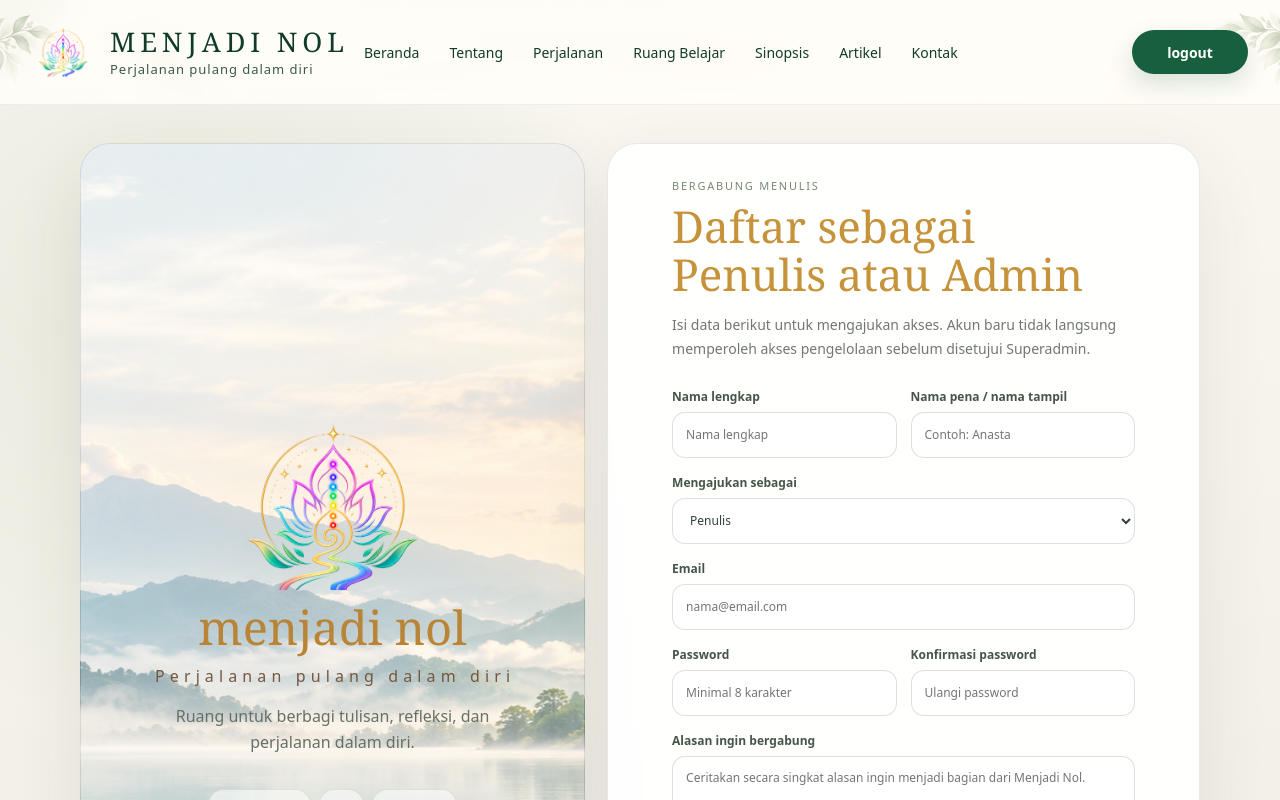
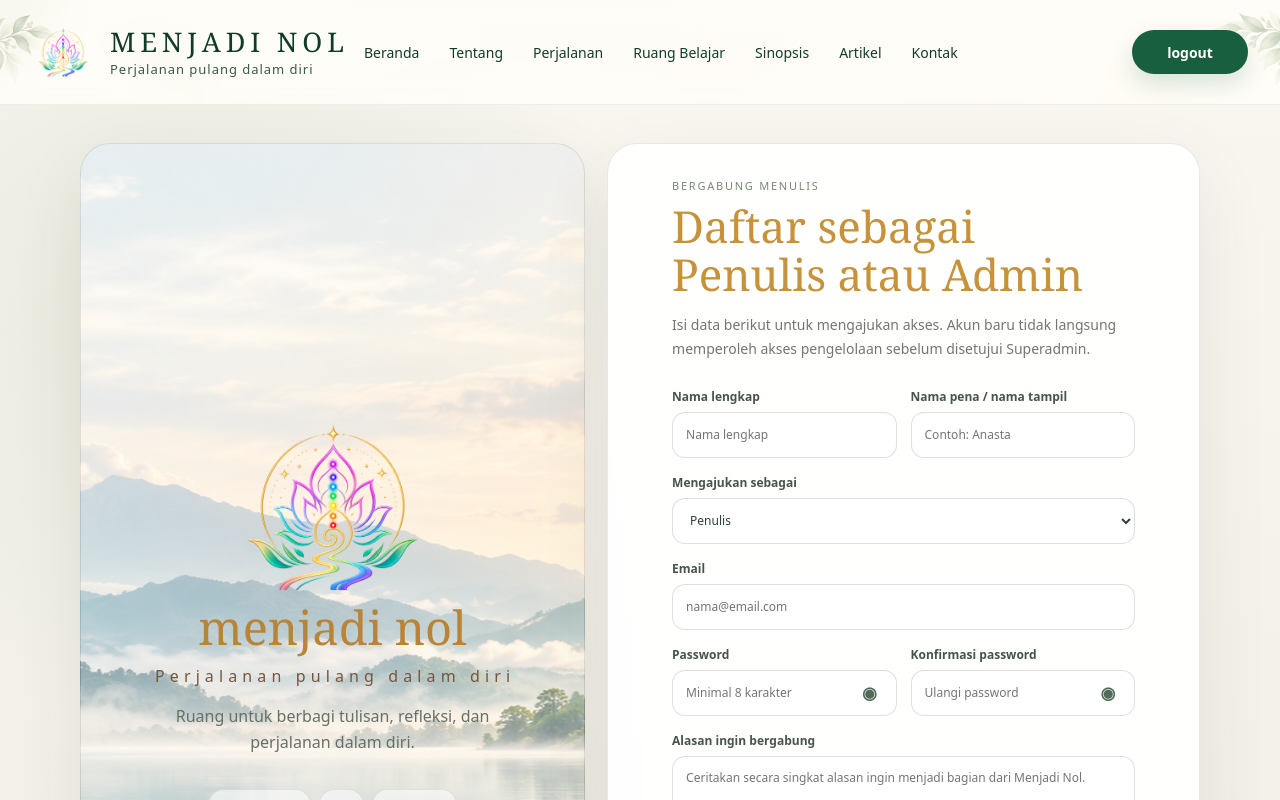
Before and after one commit to anasta-sys/menjadinol, a Next.js app: page /writer-register in a window 1280 px wide. Shown: the top 800 px of the page. Built offline with nearby package versions, Linux system fonts and the light colour scheme; no server answers.

Commit message:
Add contact email OTP and password visibility toggle

```diff
--- a/app/writer-register/WriterRegisterClient.tsx
+++ b/app/writer-register/WriterRegisterClient.tsx
@@ -15,6 +15,8 @@ export default function WriterRegisterClient() {
   const [email, setEmail] = useState("");
   const [password, setPassword] = useState("");
   const [confirmPassword, setConfirmPassword] = useState("");
+  const [showPassword, setShowPassword] = useState(false);
+  const [showConfirmPassword, setShowConfirmPassword] = useState(false);
   const [reason, setReason] = useState("");
 
   const [loading, setLoading] = useState(false);
@@ -289,8 +291,9 @@ export default function WriterRegisterClient() {
                 <div className="writer-two-columns">
                   <label>
                     Password
+                    <span className="writer-password-field">
                       <input
-                      type="password"
+                        type={showPassword ? "text" : "password"}
                         value={password}
                         onChange={(event) =>
                           setPassword(event.target.value)
@@ -301,12 +304,24 @@ export default function WriterRegisterClient() {
                         required
                         disabled={loading}
                       />
+                      <button
+                        type="button"
+                        className="writer-password-toggle"
+                        onClick={() => setShowPassword((value) => !value)}
+                        aria-label={showPassword ? "Sembunyikan password" : "Tampilkan password"}
+                        aria-pressed={showPassword}
+                        disabled={loading}
+                      >
+                        {showPassword ? "◉" : "◉"}
+                      </button>
+                    </span>
                   </label>
 
                   <label>
                     Konfirmasi password
+                    <span className="writer-password-field">
                       <input
-                      type="password"
+                        type={showConfirmPassword ? "text" : "password"}
                         value={confirmPassword}
                         onChange={(event) =>
                           setConfirmPassword(event.target.value)
@@ -317,6 +332,23 @@ export default function WriterRegisterClient() {
                         required
                         disabled={loading}
                       />
+                      <button
+                        type="button"
+                        className="writer-password-toggle"
+                        onClick={() =>
+                          setShowConfirmPassword((value) => !value)
+                        }
+                        aria-label={
+                          showConfirmPassword
+                            ? "Sembunyikan konfirmasi password"
+                            : "Tampilkan konfirmasi password"
+                        }
+                        aria-pressed={showConfirmPassword}
+                        disabled={loading}
+                      >
+                        {showConfirmPassword ? "◉" : "◉"}
+                      </button>
+                    </span>
                   </label>
                 </div>
 
@@ -515,6 +547,48 @@ export default function WriterRegisterClient() {
           line-height: 1.55;
         }
 
+        .writer-password-field {
+          position: relative;
+          display: block;
+        }
+
+        .writer-password-field input {
+          padding-right: 48px;
+        }
+
+        .writer-password-toggle {
+          position: absolute;
+          top: 50%;
+          right: 10px;
+          width: 34px;
+          height: 34px;
+          padding: 0;
+          transform: translateY(-50%);
+          display: grid;
+          place-items: center;
+          border: 0;
+          border-radius: 50%;
+          background: transparent;
+          color: #526b58;
+          cursor: pointer;
+          font-size: 17px;
+          line-height: 1;
+        }
+
+        .writer-password-toggle:hover {
+          background: rgba(82, 107, 88, .08);
+        }
+
+        .writer-password-toggle:focus-visible {
+          outline: 2px solid rgba(82, 107, 88, .45);
+          outline-offset: 1px;
+        }
+
+        .writer-password-toggle:disabled {
+          cursor: wait;
+          opacity: .55;
+        }
+
         input:focus,
         select:focus,
         textarea:focus {
```
Lines whose indentation alone changed are shown as unchanged.
